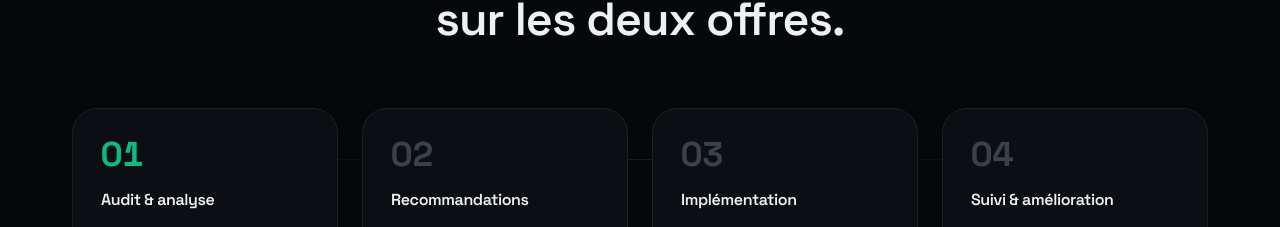
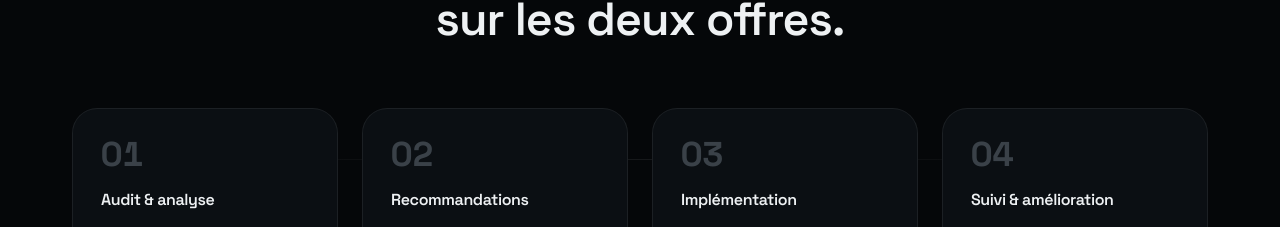
Before and after one commit to Synode-agency/Synode-agency, a Next.js app: page / in a window 1280 px wide. Shown: the part 3392-3619 px from the top of the page. Built offline with nearby package versions, Linux system fonts and the light colour scheme.

Commit message:
Method: number badges grey by default, emerald only on hover
The "01" (Audit & analyse) number was emerald by default while the
others were grey. Drop the i===0 special case: all four step numbers
now render in muted grey and turn emerald (via .glow-hover-num on card
hover) uniformly.

```diff
--- a/src/components/sections/method.tsx
+++ b/src/components/sections/method.tsx
@@ -1,7 +1,6 @@
 import { SectionHeading } from "@/components/site/section-heading";
 import { Reveal } from "@/components/site/reveal";
 import { getContent, type Locale } from "@/lib/content";
-import { cn } from "@/lib/utils";
 
 export function Method({ locale }: { locale: Locale }) {
   const { method } = getContent(locale);
@@ -30,12 +29,7 @@ export function Method({ locale }: { locale: Locale }) {
                 delay={i * 70}
                 className="glow-hover relative flex flex-col gap-3 rounded-2xl border border-hairline bg-surface p-7"
               >
-                <span
-                  className={cn(
-                    "glow-hover-num font-heading tnum text-[2.15rem] font-bold leading-none transition-colors",
-                    i === 0 ? "text-brand" : "text-muted-foreground/35",
-                  )}
-                >
+                <span className="glow-hover-num font-heading tnum text-[2.15rem] font-bold leading-none text-muted-foreground/35 transition-colors">
                   {String(i + 1).padStart(2, "0")}
                 </span>
                 <h3 className="mt-1 text-[1rem] font-semibold tracking-tight">
```
